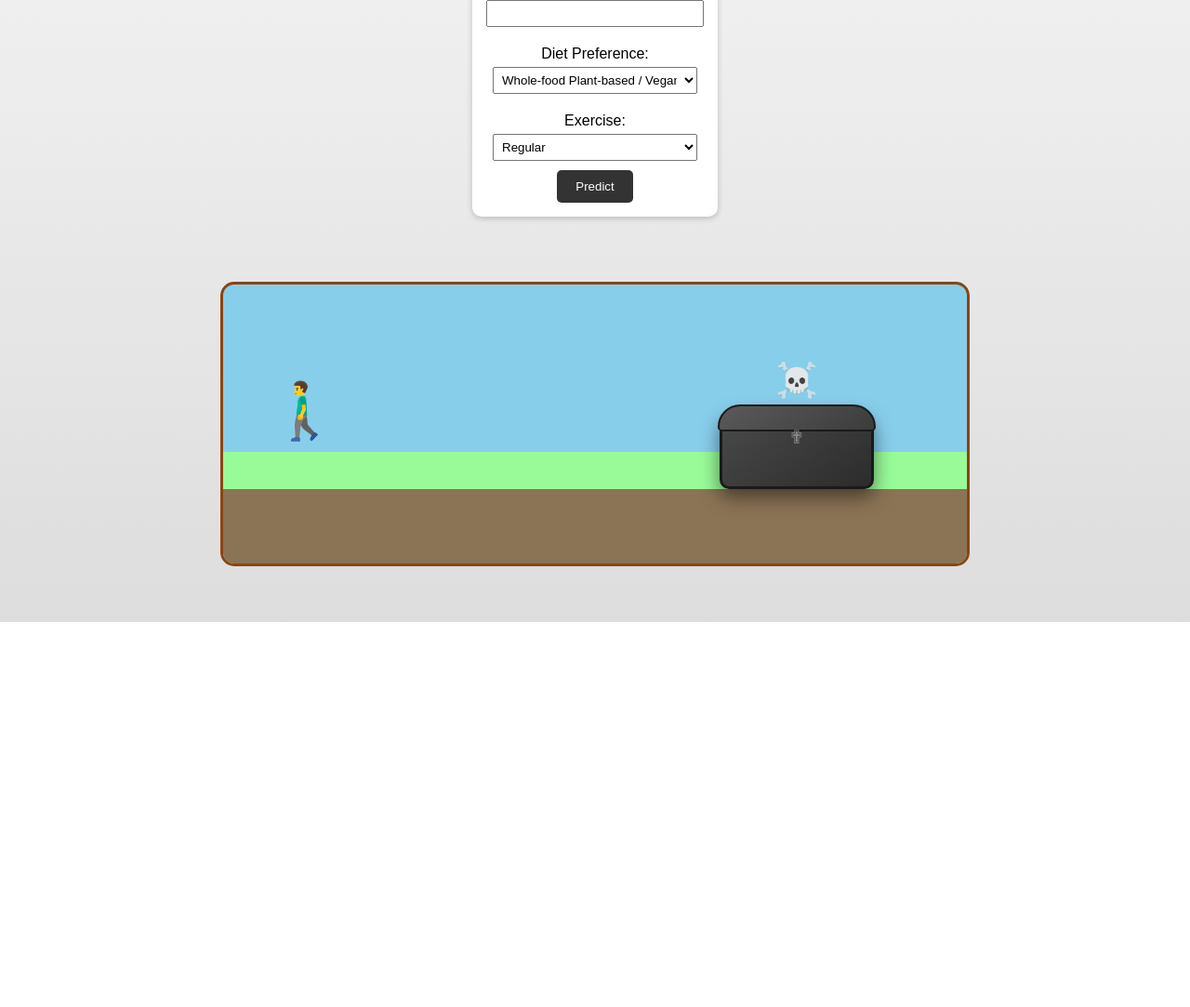
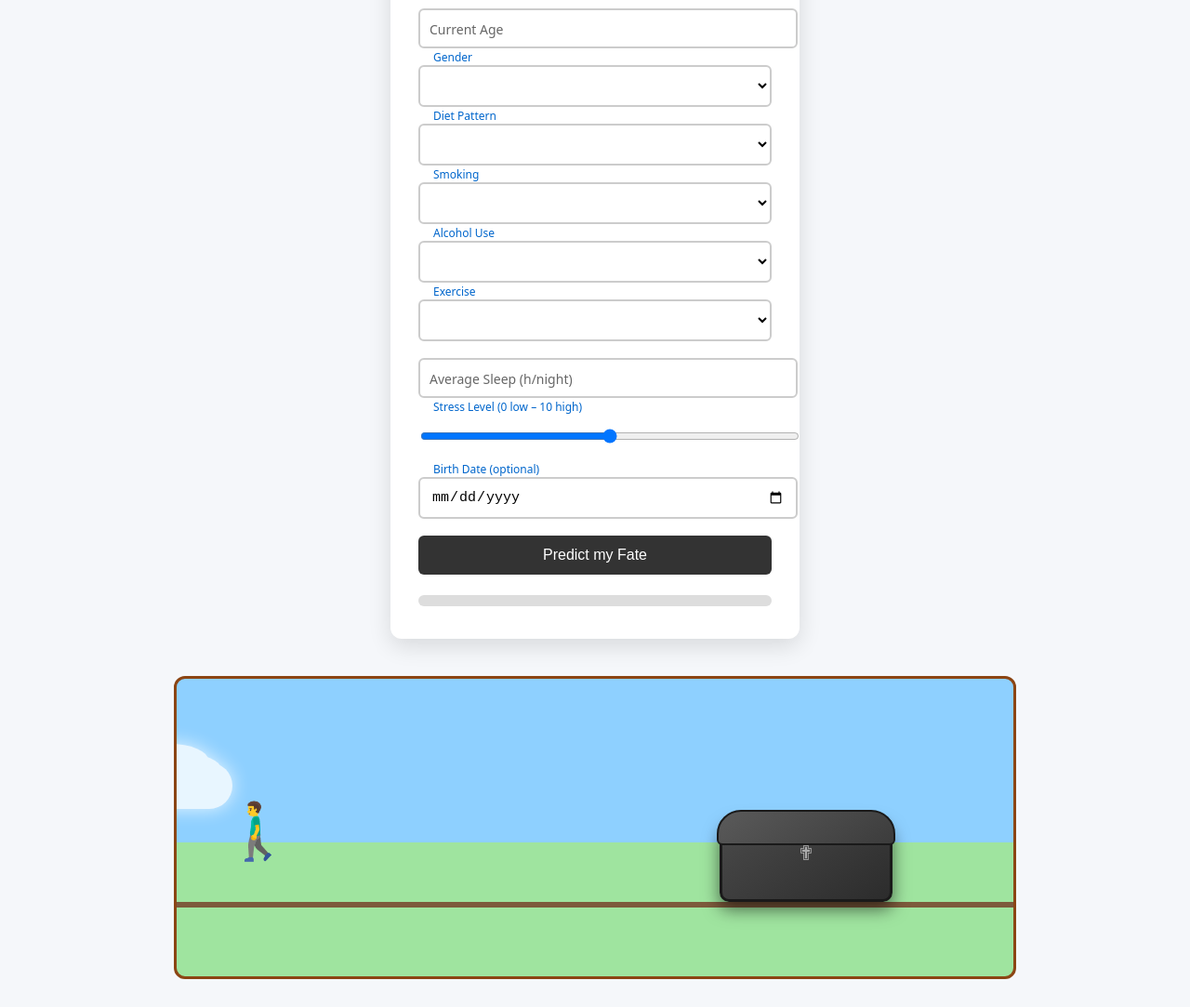
Before and after one commit to hari-ramsss/death_predictor, a plain HTML site: page index.html in a window 1280 px wide. Shown: the part 209-1292 px from the top of the page at 93% size. Before the commit the page ends 878 px from the top, so only its background shows below. Drawn offline with Linux system fonts and the light colour scheme.

Commit message:
next changes

```diff
--- a/index.html
+++ b/index.html
@@ -2,291 +2,417 @@
 <html lang="en">
 <head>
 <meta charset="UTF-8" />
-  <meta name="viewport" content="width=device-width, initial-scale=1.0" />
-  <title>Death Predictor App</title>
+<meta name="viewport" content="width=device-width,initial-scale=1.0" />
+<title>Death Predictor</title>
 
 <style>
-    /* ---------- BASIC LAYOUT ---------- */
-    body {
-      font-family: Arial, sans-serif;
-      text-align: center;
-      background: linear-gradient(to bottom, #f5f5f5, #ddd);
-      margin: 0;
-      padding: 20px;
-    }
-    h1 { margin-bottom: 10px; }
-
-    form {
-      background: #fff;
-      padding: 15px;
-      border-radius: 10px;
-      box-shadow: 0 2px 6px rgba(0, 0, 0, 0.2);
-      display: inline-block;
-      margin-bottom: 30px;
-    }
-    label      { display: block; margin: 10px 0 5px; }
-    select,
-    input      { padding: 5px; width: 220px; margin-bottom: 10px; }
-
-    button {
-      padding: 10px 20px;
-      border: none;
-      background: #333;
-      color: #fff;
-      border-radius: 5px;
-      cursor: pointer;
-    }
-    button:hover { background: #555; }
-
-    #result { margin-top: 20px; font-size: 18px; font-weight: bold; }
-
-    /* ---------- ANIMATION STAGE ---------- */
-    #stage {
-      margin: 40px auto;
-      width: 800px;
-      height: 300px;
-      position: relative;
-      background: linear-gradient(#87CEEB 60%, #98FB98 60%);
-      border: 3px solid #8B4513;
-      border-radius: 15px;
-      overflow: hidden;
-    }
-    #stage::before {               /* ground strip */
-      content: '';
-      position: absolute;
-      bottom: 0; left: 0; right: 0;
-      height: 80px;
-      background: #8B7355;
+:root{
+  --primary:#333;
+  --accent:#0066cc;
+  --bg:#f5f7fa;
+  --card:#ffffff;
+  --radius:12px;
+  --dur:3s;
 }
 
-    /* ---------- PERSON ---------- */
-    #person {
-      position: absolute;
-      bottom: 80px;       /* sits on ground strip */
-      left: 50px;
-      width: 60px;
-      height: 120px;
-      transition: all 3s ease-in-out;
-      z-index: 10;
+/* ---------- BASIC PAGE ---------- */
+body{
+  margin:0;
+  font-family:system-ui,Arial,sans-serif;
+  background:var(--bg);
+  color:#222;
+  display:flex;
+  flex-direction:column;
+  align-items:center;
+  padding:30px 10px;
 }
-    .person-emoji {
-      font-size: 60px;
-      display: block;
-      transition: all 2s ease;
+h1{margin-bottom:20px;font-weight:700;}
+
+/* ---------- CARD FORM ---------- */
+.form-card{
+  background:var(--card);
+  border-radius:var(--radius);
+  box-shadow:0 8px 24px rgb(0 0 0 /.12);
+  padding:25px 30px;
+  max-width:380px;
+  width:100%;
 }
-    @keyframes walk {
-      0%,100% { transform: translateY(0); }
-      50%     { transform: translateY(-5px); }
+.form-group{
+  position:relative;
+  margin:18px 0;
 }
-    .walking { animation: walk .6s infinite; }
+.form-group input,
+.form-group select{
+  width:100%;
+  padding:11px 12px 11px 12px;
+  border:2px solid #ccc;
+  border-radius:6px;
+  font-size:15px;
+  background:#fff;
+  transition:border .2s;
+}
+.form-group label{
+  position:absolute;
+  top:50%;
+  left:12px;
+  transform:translateY(-50%);
+  color:#666;
+  font-size:14px;
+  pointer-events:none;
+  transition:.25s;
+}
+.form-group input:focus,
+.form-group select:focus{border-color:var(--accent);}
+.form-group input:focus+label,
+.form-group input:not(:placeholder-shown)+label,
+.form-group select:focus+label,
+.form-group select:not([value=""])+label{
+  top:-9px;
+  background:var(--card);
+  padding:0 4px;
+  font-size:12px;
+  color:var(--accent);
+}
+button{
+  width:100%;
+  padding:12px;
+  border:none;
+  border-radius:6px;
+  background:var(--primary);
+  color:#fff;
+  font-size:16px;
+  cursor:pointer;
+  transition:.25s;
+}
+button:hover{background:#555;}
 
-    /* ---------- COFFIN ---------- */
-    #coffin {
-      position: absolute;
-      bottom: 80px;
-      right: 100px;
-      width: 160px;
-      height: 80px;
-      background: linear-gradient(145deg, #4a4a4a, #2c2c2c);
-      border: 3px solid #1a1a1a;
-      border-radius: 20px 20px 10px 10px;
-      box-shadow: 0 8px 20px rgba(0,0,0,.5);
+/* ---------- PROGRESS ---------- */
+#progressWrap{
+  margin:22px 0 10px;
+  width:100%;
+  height:12px;
+  background:#ddd;
+  border-radius:6px;
+  overflow:hidden;
 }
-    #coffin::before {              /* lid */
-      content: '';
-      position: absolute;
-      top: -8px; left: -5px; right: -5px;
-      height: 25px;
-      background: linear-gradient(145deg, #5a5a5a, #3c3c3c);
-      border: 2px solid #1a1a1a;
-      border-radius: 25px 25px 5px 5px;
+#progressBar{
+  height:100%;
+  width:0%;
+  background:linear-gradient(90deg,#4caf50,#8bc34a);
+  transition:width 1s;
 }
-    #coffin::after {               /* skull emoji */
-      content: '☠️';
-      position: absolute;
-      top: -55px;
-      left: 50%;
-      transform: translateX(-50%);
-      font-size: 36px;
-    }
-    .coffin-cross {
-      position: absolute;
-      top: 15px; left: 50%;
-      transform: translateX(-50%);
-      color: #888; font-size: 20px;
+#result{font-weight:600;margin-top:6px;}
+
+/* ---------- STAGE ---------- */
+#stage{
+  position:relative;
+  width:900px;
+  max-width:95vw;
+  height:320px;
+  margin-top:40px;
+  border:3px solid #8b4513;
+  border-radius:var(--radius);
+  background:linear-gradient(#8ed0ff 55%,#9fe49f 55%);
+  overflow:hidden;
 }
 
-    /* ---------- EXTRA DECOR ---------- */
-    .flowers {
-      position: absolute;
-      bottom: 60px;
-      left: 20%;
-      font-size: 24px;
-      opacity: 0;
-      transition: opacity 2s ease;
+/* clouds */
+.cloud{
+  position:absolute;
+  top:40px;
+  width:120px;height:50px;
+  background:#fff;
+  border-radius:50px;
+  opacity:.8;
+  filter:drop-shadow(0 0 10px #fff);
+  animation:cloudMove 45s linear infinite;
 }
-    .flowers.show { opacity: 1; }
+.cloud::after,.cloud::before{
+  content:'';
+  position:absolute;
+  background:#fff;
+  width:70%;height:70%;
+  border-radius:50%;
+}
+.cloud::before{top:-20px;left:10px;}
+.cloud::after {top:-10px;right:12px;}
+.cloud:nth-child(1){animation-duration:50s;top:60px;}
+.cloud:nth-child(2){animation-duration:60s;top:90px;animation-delay:-15s;}
 
-    .headstone {
-      position: absolute;
-      bottom: 120px;
-      right: 50px;
-      width: 40px;
-      height: 60px;
-      background: #666;
-      border-radius: 20px 20px 0 0;
-      display: flex;
-      align-items: center;
-      justify-content: center;
-      font-size: 20px;
-      opacity: 0;
-      transition: opacity 3s ease;
+@keyframes cloudMove{
+  from{transform:translateX(-150%);}
+  to  {transform:translateX(150%);}
 }
-    .headstone.show { opacity: 1; }
 
-    /* ---------- FINAL POSES ---------- */
-    @keyframes lieDown {
-      0%   { transform: rotate(0)   scale(1); }
-      50%  { transform: rotate(45deg) scale(.9); }
-      100% { transform: rotate(90deg) scale(.8) translateY(20px); }
+/* path */
+#path{
+  position:absolute;
+  bottom:74px;left:0;right:0;
+  height:6px;
+  background:#7d5a3c;
 }
-    .lying  { animation: lieDown 2s forwards; }
 
-    @keyframes fadeOut {
-      0%   { opacity: 1; }
-      100% { opacity: .3; }
+/* person */
+#person{
+  position:absolute;
+  bottom:80px;left:50px;
+  width:60px;height:120px;
+  transition:all var(--dur) ease-in-out;
+  z-index:10;
 }
-    .fading { animation: fadeOut 2s forwards; }
+.person-emoji{font-size:60px;display:block;transition:all 2s;}
+@keyframes walk{0%,100%{transform:translateY(0);}50%{transform:translateY(-6px);}}
+.walking{animation:walk .6s infinite;}
+
+/* coffin & lid */
+#coffin{
+  position:absolute;bottom:80px;right:130px;
+  width:180px;height:86px;
+  background:linear-gradient(145deg,#4a4a4a,#2c2c2c);
+  border:3px solid #1a1a1a;
+  border-radius:22px 22px 10px 10px;
+  box-shadow:0 8px 18px rgba(0,0,0,.55);
+  perspective:800px;
+}
+#lid{
+  position:absolute;
+  top:-10px;left:-6px;right:-6px;height:34px;
+  background:linear-gradient(145deg,#5a5a5a,#3c3c3c);
+  border:2px solid #1a1a1a;border-radius:26px 26px 6px 6px;
+  transform-origin:top center;
+  transition:transform 2s ease-in-out;
+}
+#coffin.close #lid{transform:rotateX(50deg);}
+
+.coffin-cross{
+  position:absolute;top:20px;left:50%;
+  transform:translateX(-50%);
+  color:#aaa;font-size:22px;
+}
+
+/* flowers & headstone */
+.flowers,.headstone{opacity:0;transition:opacity 2s;}
+.flowers{
+  position:absolute;bottom:65px;left:25%;
+  font-size:26px;
+}
+.headstone{
+  position:absolute;bottom:125px;right:70px;
+  width:46px;height:68px;background:#666;
+  border-radius:23px 23px 0 0;
+  display:flex;align-items:center;justify-content:center;
+  font-size:22px;
+}
+
+/* lying & fade */
+@keyframes lieDown{
+  0%{transform:rotate(0) scale(1);}
+  50%{transform:rotate(45deg) scale(.9);}
+  100%{transform:rotate(90deg) scale(.8) translateY(26px);}
+}
+.lying{animation:lieDown 2s forwards;}
+@keyframes fadeOut{to{opacity:.25;}}
+.fading{animation:fadeOut 2s forwards;}
 </style>
 </head>
 
 <body>
-  <h1>💀 Death Predictor App</h1>
+  <h1>💀 Death Predictor</h1>
 
-  <form id="lifeForm">
-    <label>Name:</label>
-    <input type="text" id="name" required />
+  <form id="lifeForm" class="form-card" novalidate>
+    <div class="form-group">
+      <input id="name" type="text" placeholder=" " required>
+      <label for="name">Name</label>
+    </div>
 
-    <label>Age:</label>
-    <input type="number" id="age" min="1" required />
+    <div class="form-group">
+      <input id="age" type="number" min="1" placeholder=" " required>
+      <label for="age">Current Age</label>
+    </div>
 
-    <label>Diet Preference:</label>
-    <select id="diet">
+    <div class="form-group">
+      <select id="gender" required>
+        <option value="" disabled selected hidden></option>
+        <option value="male">Male</option>
+        <option value="female">Female</option>
+        <option value="other">Other / Prefer not to say</option>
+      </select>
+      <label for="gender">Gender</label>
+    </div>
+
+    <div class="form-group">
+      <select id="diet" required>
+        <option value="" disabled selected hidden></option>
         <option value="plant">Whole-food Plant-based / Vegan</option>
         <option value="med">Mediterranean / Balanced</option>
         <option value="lowcarb">Low-carb / High-protein</option>
-      <option value="average">Standard Average Diet</option>
-      <option value="junk">Highly Processed / Junk Food</option>
+        <option value="average">Typical Mixed</option>
+        <option value="junk">Mostly Processed / Fast food</option>
       </select>
+      <label for="diet">Diet Pattern</label>
+    </div>
 
-    <label>Exercise:</label>
-    <select id="exercise">
-      <option value="regular">Regular</option>
-      <option value="sometimes">Sometimes</option>
-      <option value="never">Never</option>
+    <div class="form-group">
+      <select id="smoke" required>
+        <option value="" disabled selected hidden></option>
+        <option value="no">Non-smoker</option>
+        <option value="occasional">Occasional</option>
+        <option value="yes">Daily Smoker</option>
       </select>
+      <label for="smoke">Smoking</label>
+    </div>
 
-    <br />
-    <button type="submit">Predict</button>
+    <div class="form-group">
+      <select id="alcohol" required>
+        <option value="" disabled selected hidden></option>
+        <option value="none">None</option>
+        <option value="light">1–7 drinks/week</option>
+        <option value="moderate">8–14 drinks/week</option>
+        <option value="heavy">15+ drinks/week</option>
+      </select>
+      <label for="alcohol">Alcohol Use</label>
+    </div>
+
+    <div class="form-group">
+      <select id="exercise" required>
+        <option value="" disabled selected hidden></option>
+        <option value="regular">150 min+/week</option>
+        <option value="sometimes">1-2×/week</option>
+        <option value="never">Rarely / Never</option>
+      </select>
+      <label for="exercise">Exercise</label>
+    </div>
+
+    <div class="form-group">
+      <input id="sleep" type="number" min="3" max="12" placeholder=" " required>
+      <label for="sleep">Average Sleep (h/night)</label>
+    </div>
+
+    <div class="form-group">
+      <input id="stress" type="range" min="0" max="10" value="5">
+      <label for="stress">Stress Level (0 low – 10 high)</label>
+    </div>
+
+    <div class="form-group">
+      <input id="dob" type="date" placeholder=" ">
+      <label for="dob">Birth Date (optional)</label>
+    </div>
+
+    <button type="submit">Predict my Fate</button>
+
+    <div id="progressWrap"><div id="progressBar"></div></div>
+    <div id="result"></div>
   </form>
 
-  <div id="result"></div>
+  <!-- ------------- SCENE ------------- -->
+  <div id="stage">
+    <div class="cloud"></div>
+    <div class="cloud"></div>
+    <div id="path"></div>
 
-  <div id="stage">
     <div id="person"><span class="person-emoji">🚶‍♂️</span></div>
-    <div id="coffin"><div class="coffin-cross">✟</div></div>
+
+    <div id="coffin">
+      <div id="lid"></div>
+      <div class="coffin-cross">✟</div>
+    </div>
+
     <div class="flowers">🌹🌻🌹</div>
     <div class="headstone">🪦</div>
   </div>
 
 <script>
-    /* ---------- DOM ELEMENTS ---------- */
-    const form       = document.getElementById('lifeForm');
-    const resultEl   = document.getElementById('result');
-    const person     = document.getElementById('person');
-    const personEmoji= document.querySelector('.person-emoji');
-    const flowers    = document.querySelector('.flowers');
-    const headstone  = document.querySelector('.headstone');
+/* ---------- ELEMENTS ---------- */
+const form        = document.getElementById('lifeForm');
+const resultEl    = document.getElementById('result');
+const progressBar = document.getElementById('progressBar');
+const person      = document.getElementById('person');
+const personEmoji = document.querySelector('.person-emoji');
+const flowers     = document.querySelector('.flowers');
+const headstone   = document.querySelector('.headstone');
+const coffin      = document.getElementById('coffin');
+const lid         = document.getElementById('lid');
 
-    /* ---------- CONSTANTS ---------- */
-    const DIET_FACTORS = {
-      plant:    7,   // whole-food / vegan
-      med:      5,   // mediterranean
-      lowcarb:  2,   // low-carb / high-protein
-      average:  0,   // standard
-      junk:    -10   // highly processed
-    };
+/* ---------- FACTOR TABLES ---------- */
+const dietF   = {plant:+7, med:+5, lowcarb:+2, average:0, junk:-10};
+const exerF   = {regular:+5, sometimes:+1, never:-5};
+const smokeF  = {no:+4, occasional:-2, yes:-12};
+const alcoholF= {none:+2, light:0, moderate:-2, heavy:-6};
+const sleepF  = (h)=> (h>=7 && h<=8)?2 : (h<5 || h>10)?-4 : 0;
+const stressF = (s)=> -s*0.6;
+const genderF = {male:-3, female:+3, other:0};
 
-    /* ---------- SUBMIT HANDLER ---------- */
-    form.addEventListener('submit', e => {
+/* ---------- MAIN ---------- */
+form.addEventListener('submit',e=>{
   e.preventDefault();
 
-      /* ----- INPUTS ----- */
-      const name   = document.getElementById('name').value.trim() || 'User';
+  /* inputs */
+  const name   = document.getElementById('name').value.trim()||'User';
   const age    = +document.getElementById('age').value;
   const diet   = document.getElementById('diet').value;
   const exer   = document.getElementById('exercise').value;
+  const smoke  = document.getElementById('smoke').value;
+  const alc    = document.getElementById('alcohol').value;
+  const sleep  = +document.getElementById('sleep').value;
+  const stress = +document.getElementById('stress').value;
+  const gender = document.getElementById('gender').value;
 
-      /* ----- RESET PREVIOUS ANIMATION STATE ----- */
-      person.style.left = '50px';
-      person.style.transform = 'none';
-      personEmoji.className = 'person-emoji';
-      personEmoji.textContent = '🚶‍♂️';
-      flowers.classList.remove('show');
-      headstone.classList.remove('show');
-      person.style.opacity = 1;
+  /* reset visual state */
+  person.style.left='50px';
+  person.style.transform='none';
+  personEmoji.className='person-emoji';
+  personEmoji.textContent='🚶‍♂️';
+  flowers.style.opacity=0;
+  headstone.style.opacity=0;
+  coffin.classList.remove('close');
+  person.style.opacity=1;
 
-      /* ----- LIFE-EXPECTANCY MODEL ----- */
-      let expectancy = 80;                     // base
-      expectancy += DIET_FACTORS[diet];        // diet impact
+  /* expectancy model */
+  let expectancy = 80;
+  expectancy += dietF[diet]     ??0;
+  expectancy += exerF[exer]     ??0;
+  expectancy += smokeF[smoke]   ??0;
+  expectancy += alcoholF[alc]   ??0;
+  expectancy += sleepF(sleep);
+  expectancy += stressF(stress);
+  expectancy += genderF[gender] ??0;
 
-      if (exer === 'regular')   expectancy += 5;
-      else if (exer === 'never') expectancy -= 5;
+  expectancy = Math.max(expectancy, age+1); /* prevent negative */
 
-      /* clamp minimum expectancy */
-      expectancy = Math.max(expectancy, age + 1);
+  const daysLeft = Math.max(0,(expectancy-age)*365);
+  const progress = Math.min(1, age/expectancy);
 
-      const daysLeft = Math.max(0, (expectancy - age) * 365);
+  /* UI feedback */
+  progressBar.style.width = (progress*100).toFixed(1)+'%';
+  resultEl.innerHTML =
+    `🧮 <strong>${name}</strong>, you may reach <b>${expectancy.toFixed(1)} yrs</b><br>`+
+    `⏳ ~<b>${Math.round(daysLeft).toLocaleString()}</b> days left`;
 
-      /* ----- DISPLAY RESULT ----- */
-      resultEl.innerHTML =
-        `🧮 <strong>${name}</strong>'s Estimated Life Expectancy: <b>${expectancy} years</b><br>` +
-        `⏳ Estimated Days Left: <b>${daysLeft.toLocaleString()}</b>`;
-
-      /* ----- ANIMATION LOGIC ----- */
-      const progress     = Math.min(1, age / expectancy); // 0 → 1
-      const travelSpace  = 580;                           // px to coffin
-      const moveDistance = progress * travelSpace;
+  /* ---------- ANIMATION ---------- */
+  const travelPx = 650 * progress; /* distance person walks */
 
   personEmoji.classList.add('walking');
+  setTimeout(()=>{ person.style.left = 50+travelPx+'px'; },50);
 
-      /* step 1: walk toward coffin */
-      setTimeout(() => {
-        person.style.left = `${50 + moveDistance}px`;
-
-        /* step 2: after walk completes */
-        setTimeout(() => {
+  /* after walk */
+  setTimeout(()=>{
     personEmoji.classList.remove('walking');
 
-          /* CLOSE TO DEATH? */
-          if (daysLeft < 2000) {
-            /* transition to lying pose inside coffin */
-            personEmoji.textContent = '😵';
+    if(daysLeft<2000){          /* nearing death */
+      personEmoji.textContent='😵';
       personEmoji.classList.add('lying');
 
-            /* show flowers & headstone, fade body */
-            setTimeout(() => {
-              flowers.classList.add('show');
-              headstone.classList.add('show');
+      /* lid closes, flowers/headstone appear */
+      setTimeout(()=>{
+        coffin.classList.add('close');
+        flowers.style.opacity=1;
+        headstone.style.opacity=1;
         personEmoji.classList.add('fading');
-            }, 2000);
-
-          } else {
-            /* still alive → stand still */
-            personEmoji.textContent = '🧍‍♂️';
+      },2000);
+    }else{                      /* still alive */
+      personEmoji.textContent='🧍‍♂️';
     }
-        }, 3000);  // time matches CSS walk transition
-      }, 500);      // small initial delay so walk animation is visible
+  },3000); /* matches CSS --dur */
 });
 </script>
 </body>
```
Lines whose indentation alone changed are shown as unchanged.
